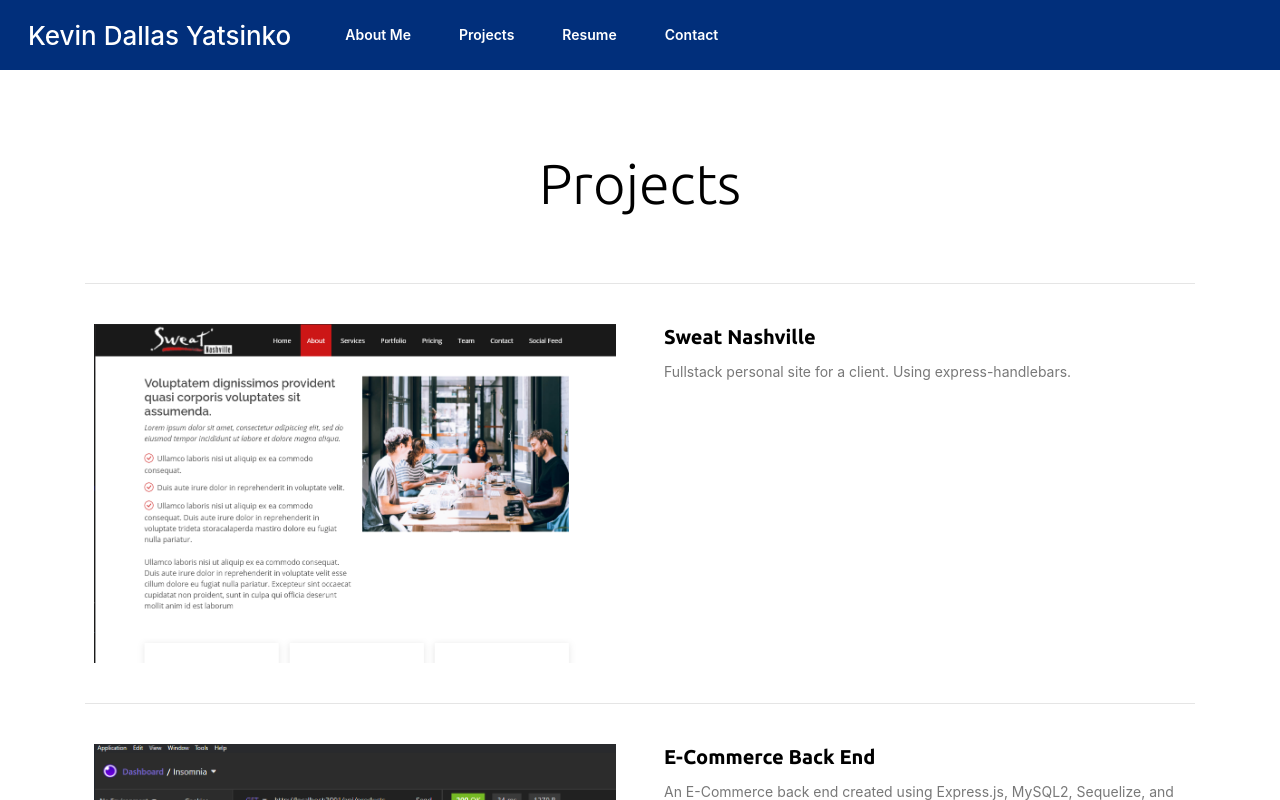
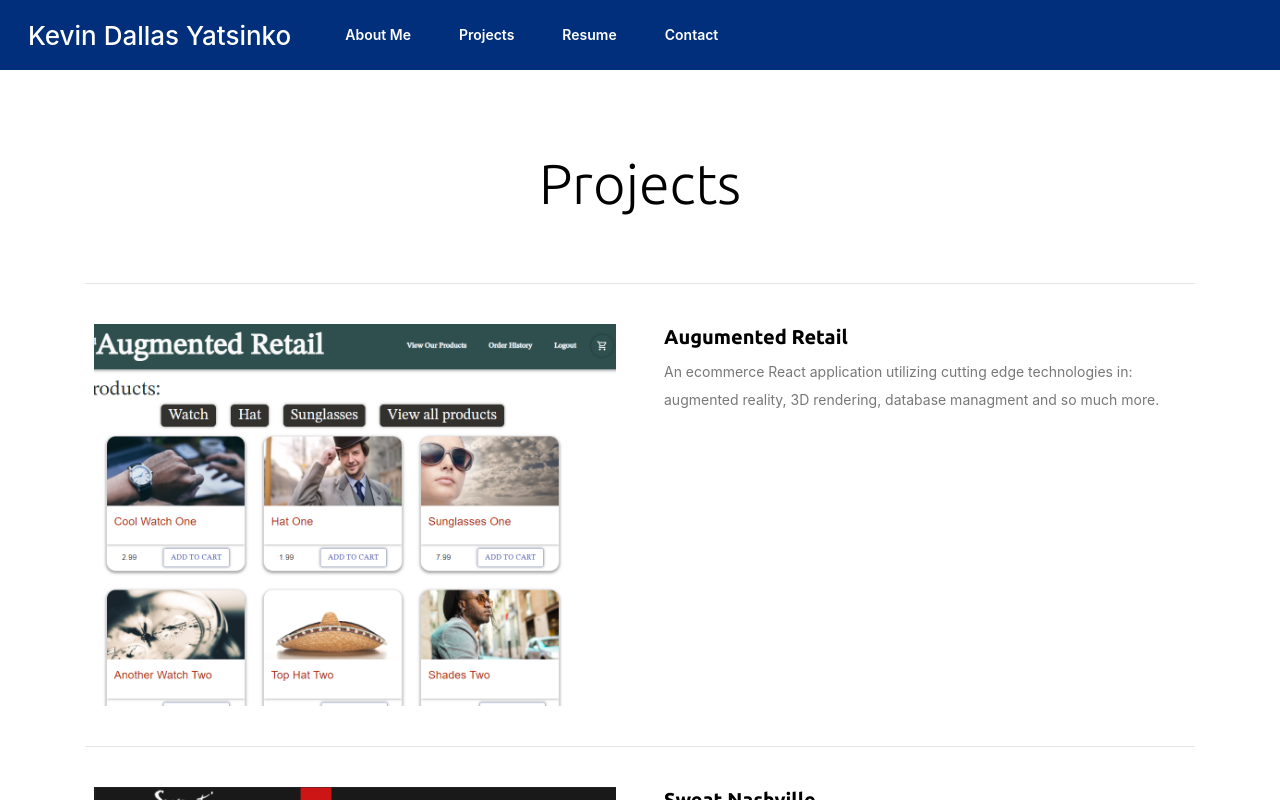
Before and after one commit to okni-c/React-Portfolio, a React (Create React App) app: page / in a window 1280 px wide. Both pictures are taken after a click on the link "VIEW PROJECTS". Shown: the top 800 px of the page. Built offline with nearby package versions, Linux system fonts and the light colour scheme; some icons are missing.

Commit message:
add final project to portfolio

```diff
--- a/src/components/Card/index.js
+++ b/src/components/Card/index.js
@@ -4,6 +4,21 @@ function Card() {
 
     return (
         <>
+            {/* Start project card */}
+            <a href="https://github.com/joshacross/final-project">
+                <div class="row g-0 position-relative">
+                    <div class="col-md-6 mb-md-0 p-md-4">
+                        <img src="/assets/img/project-img/ar.png" class="w-100" alt="..." />
+                    </div>
+                    <div class="col-md-6 p-4 ps-md-0">
+                        <h5 class="mt-0">Augumented Retail</h5>
+                        <p>An ecommerce React application utilizing cutting edge technologies in: augmented reality, 3D rendering, database managment and so much more.</p>
+                    </div>
+                </div>
+            </a>
+            <hr />
+            {/* End project card */}
+
             {/* Start project card */}
             <a href="https://github.com/okni-c/sweat-nashville">
                 <div class="row g-0 position-relative">
```
Also changed, not shown: public/assets/img/project-img/ar.png (added).
